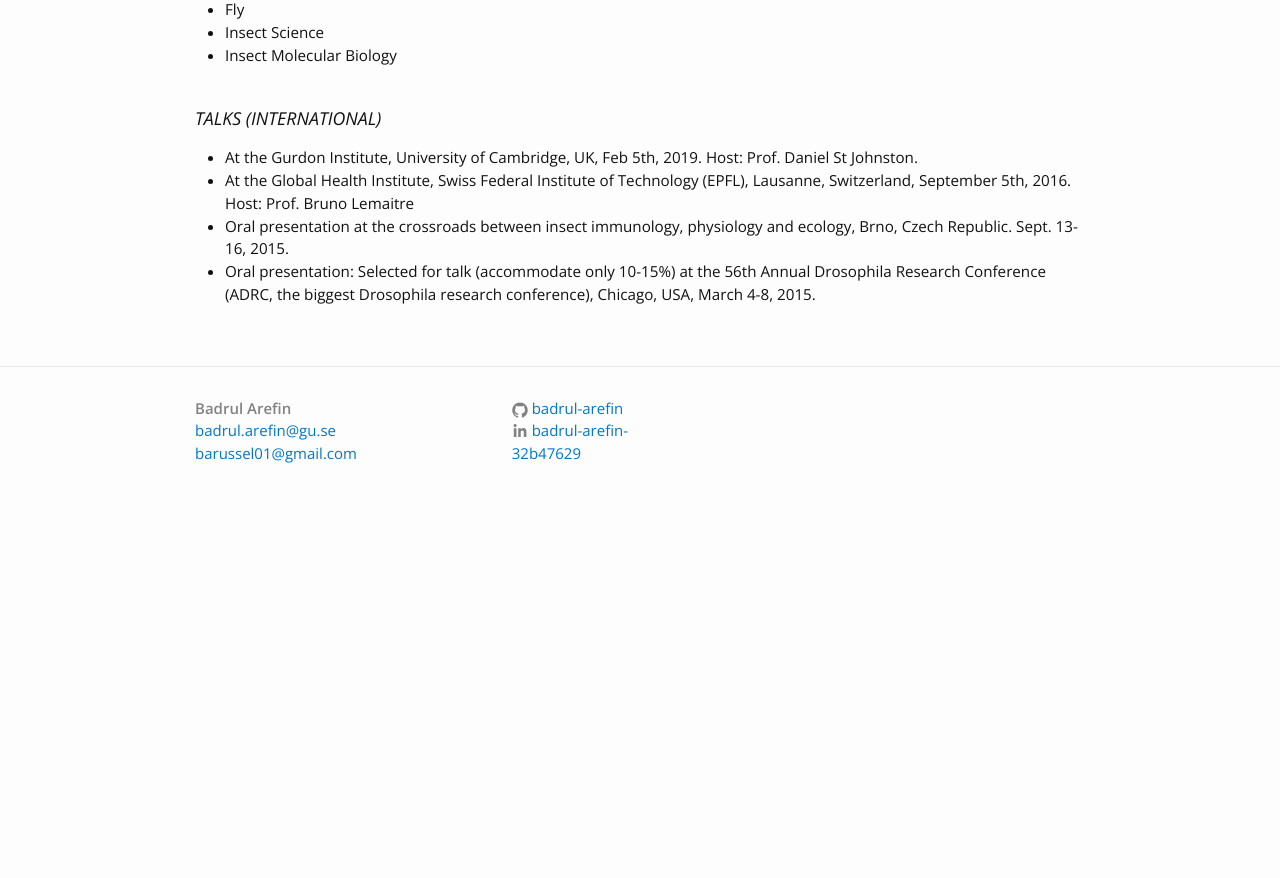
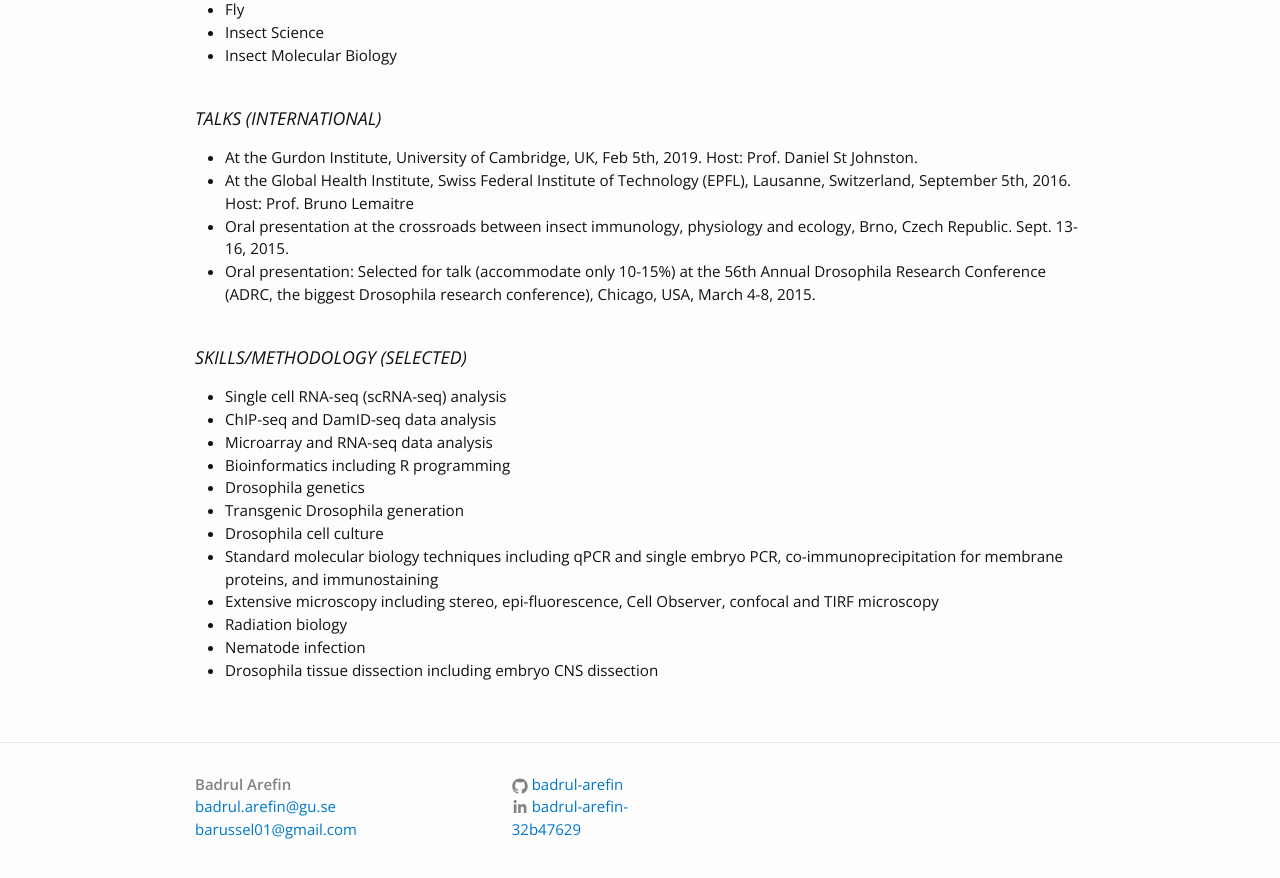
Before and after one commit to Badrul-Arefin/badrul-arefin.github.io, a Jekyll site: the page built from cv.md, in a window 1280 px wide and 900 px high, scrolled down 1135 px. Shown: the top 878 px of the window. Built offline with Jekyll 4.4.1, drawn with Linux system fonts in a browser that asks for light colours; before the commit the page ends 1659 px from its top, so only the background shows below that.

Commit message:
Update cv.md

```diff
--- a/cv.md
+++ b/cv.md
@@ -42,4 +42,19 @@ permalink: /cv/
 - At the Gurdon Institute, University of Cambridge, UK, Feb 5th, 2019. Host: Prof. Daniel St Johnston.
 - At the Global Health Institute, Swiss Federal Institute of Technology (EPFL), Lausanne, Switzerland, September 5th, 2016. Host: Prof. Bruno Lemaitre
 - Oral presentation at the crossroads between insect immunology, physiology and ecology, Brno, Czech Republic. Sept. 13-16, 2015.
-- Oral presentation: Selected for talk (accommodate only 10-15%) at the 56th Annual Drosophila Research Conference (ADRC, the biggest Drosophila research conference), Chicago, USA, March 4-8, 2015.
+- Oral presentation: Selected for talk (accommodate only 10-15%) at the 56th Annual Drosophila Research Conference (ADRC, the biggest Drosophila research conference), Chicago, USA, March 4-8, 2015.<br><br>
+
+### SKILLS/METHODOLOGY (SELECTED)
+- Single cell RNA-seq (scRNA-seq) analysis
+- ChIP-seq and DamID-seq data analysis
+- Microarray and RNA-seq data analysis
+- Bioinformatics including R programming
+- Drosophila genetics
+- Transgenic Drosophila generation
+- Drosophila cell culture
+- Standard molecular biology techniques including qPCR and single embryo PCR, co-immunoprecipitation for
+membrane proteins, and immunostaining
+- Extensive microscopy including stereo, epi-fluorescence, Cell Observer, confocal and TIRF microscopy
+- Radiation biology
+- Nematode infection
+- Drosophila tissue dissection including embryo CNS dissection
```
